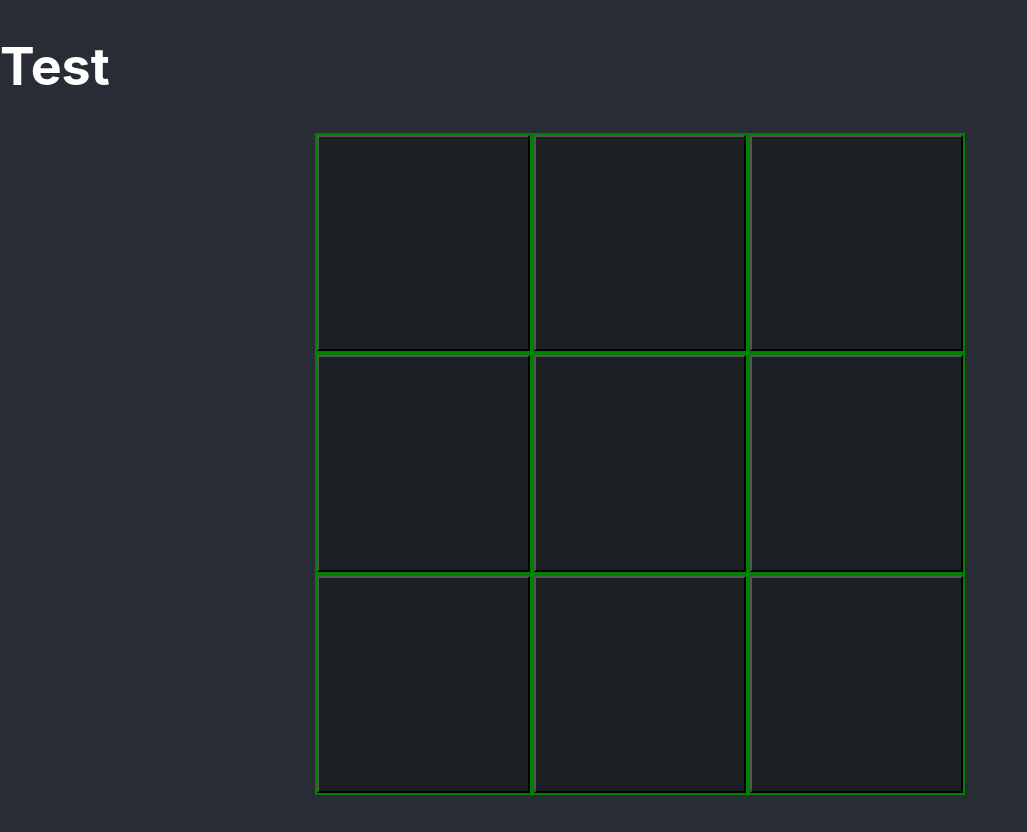
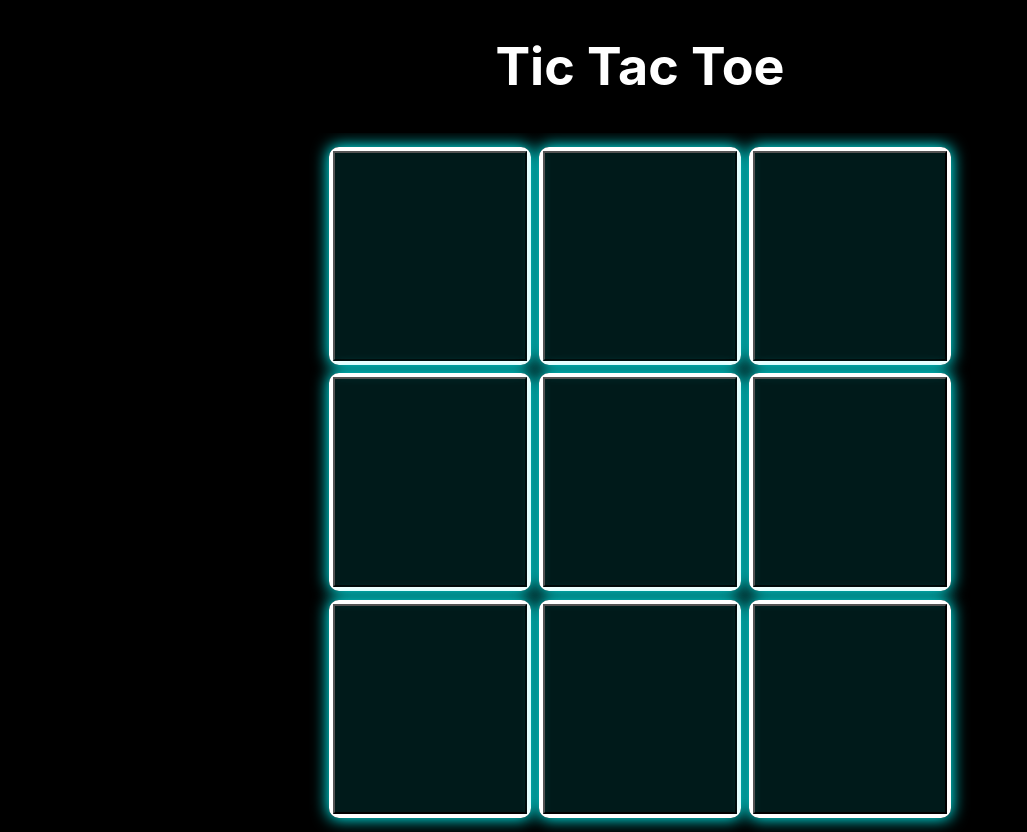
Before and after one commit to agriffi10/tic-tac-toe, a React (Create React App) app: page / in a window 1280 px wide. Shown: the whole page, without its empty margins (0-1027 px from the left). Before the commit the page ends 800 px from the top, so only its background shows below. Built offline with nearby package versions, Linux system fonts and the light colour scheme.

Commit message:
bug fixing and some desing updates

```diff
--- a/src/App.css
+++ b/src/App.css
@@ -1,5 +1,5 @@
 body {
-  background-color: #282c34;
+  background-color: black;
   font-size: calc(10px + 2vmin);
   color: white;
 }
@@ -7,3 +7,7 @@ body {
 * {
   box-sizing: border-box;
 }
+
+.--text-center {
+  text-align: center;
+}
--- a/src/App.jsx
+++ b/src/App.jsx
@@ -1,4 +1,3 @@
-import logo from "./logo.svg";
 import "./App.css";
 import GameBoard from "./components/GameBoard/GameBoard";
 
--- a/src/components/BoardBlock/BoardBlock.css
+++ b/src/components/BoardBlock/BoardBlock.css
@@ -1,10 +1,13 @@
 .board-block {
   height: 0;
   padding-bottom: 100%;
-  border: 2px solid green;
+  border: 4px solid white;
   border-collapse: collapse;
   position: relative;
   flex: 1 1 auto;
+  border-radius: 10px;
+  margin: 2%;
+  box-shadow: 0 0 16px 1px #0ff;
 }
 
 .board-block__inner-block {
@@ -32,5 +35,5 @@
   margin: 0;
   padding: 12px;
   cursor: pointer;
-  background-color: rgba(0, 0, 0, 0.3);
+  background-color: rgba(0, 255, 255, 0.1);
 }
--- a/src/components/GameBoard/GameBoard.css
+++ b/src/components/GameBoard/GameBoard.css
@@ -6,7 +6,8 @@
   display: flex;
   width: 100%;
   max-width: 650px;
-  min-width: 650px;
+  min-width: 350px;
   margin: 0 auto;
   flex-wrap: wrap;
+  padding: 10px;
 }
--- a/src/components/GameBoard/GameBoard.jsx
+++ b/src/components/GameBoard/GameBoard.jsx
@@ -42,11 +42,11 @@ function GameBoard() {
   };
 
   const isRowWin = () => {
+    let isWin = false;
     board.forEach((row) => {
-      let isWin = checkVals(row);
-      if (isWin) return isWin;
+      isWin = !isWin ? checkVals(row) : isWin;
     });
-    return false;
+    return isWin;
   };
 
   const isColumnWin = () => {
@@ -95,8 +95,10 @@ function GameBoard() {
 
   const renderWinner = () => {
     if (!gameIsOver) return null;
-    if (playerTurn === playerTokens.X) return <p>Player X Wins!</p>;
-    if (playerTurn === playerTokens.O) return <p>Player O Wins!</p>;
+    if (playerTurn === playerTokens.X)
+      return <p className="--text-center">Player X Wins!</p>;
+    if (playerTurn === playerTokens.O)
+      return <p className="--text-center">Player O Wins!</p>;
   };
 
   useEffect(() => {
@@ -111,8 +113,10 @@ function GameBoard() {
   }, [board]);
 
   return (
+    <>
+      <h1 className="--text-center">Tic Tac Toe</h1>
+
       <div className="play-area">
-      <h1>Test</h1>
         {renderWinner()}
         <div className="play-area__game-board">
           {board.map((boardCol, colIndex) =>
@@ -129,6 +133,7 @@ function GameBoard() {
           )}
         </div>
       </div>
+    </>
   );
 }
 
```
Lines whose indentation alone changed are shown as unchanged.
